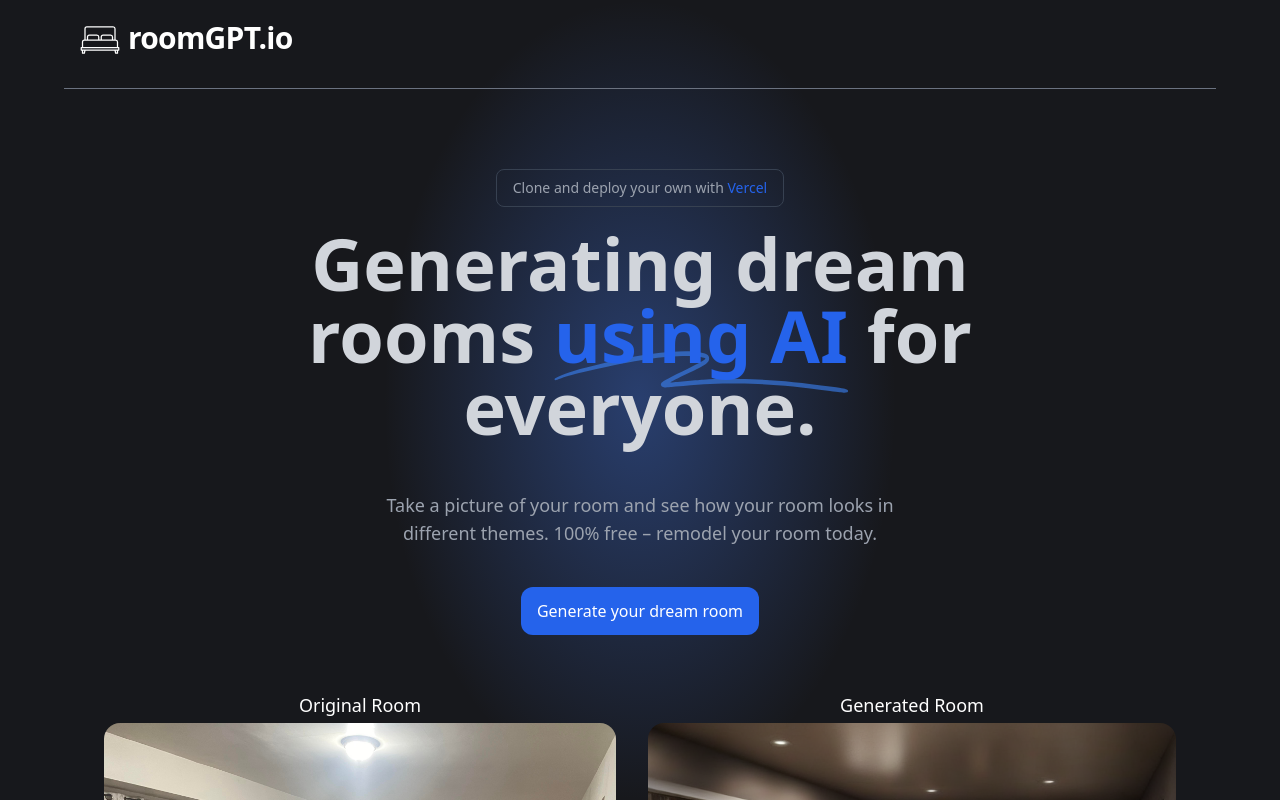
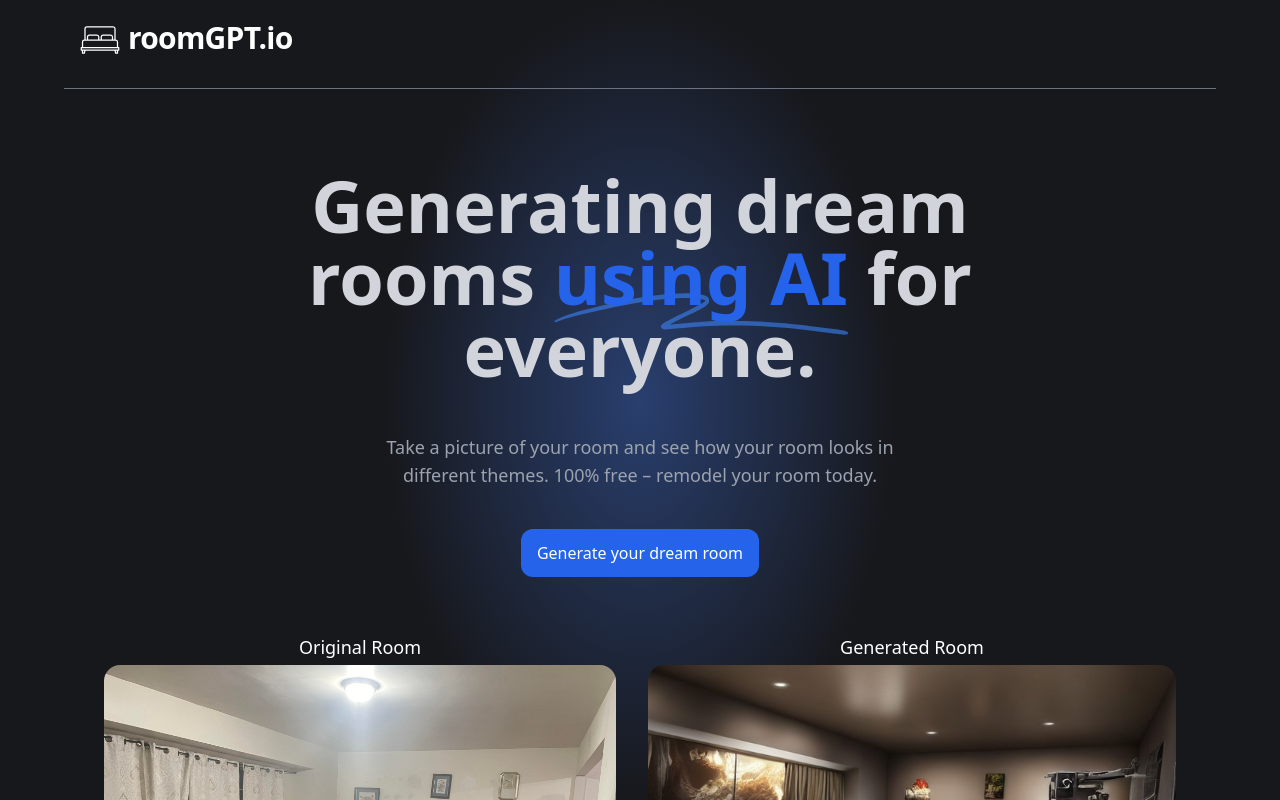
Before and after one commit to allentofight/roomGPT, a Next.js app: page / in a window 1280 px wide. Shown: the top 800 px of the page. Built offline with nearby package versions, Linux system fonts and the light colour scheme.

Commit message:
移除无用代码

```diff
--- a/app/page.tsx
+++ b/app/page.tsx
@@ -9,15 +9,6 @@
     <div className="flex max-w-6xl mx-auto flex-col items-center justify-center py-2 min-h-screen">
       <Header />
       <main className="flex flex-1 w-full flex-col items-center justify-center text-center px-4 sm:mt-20 mt-20 background-gradient">
-        <a
-          href="https://vercel.fyi/roomGPT"
-          target="_blank"
-          rel="noreferrer"
-          className="border border-gray-700 rounded-lg py-2 px-4 text-gray-400 text-sm mb-5 transition duration-300 ease-in-out"
-        >
-          Clone and deploy your own with{" "}
-          <span className="text-blue-600">Vercel</span>
-        </a>
         <h1 className="mx-auto max-w-4xl font-display text-5xl font-bold tracking-normal text-gray-300 sm:text-7xl">
           Generating dream rooms{" "}
           <span className="relative whitespace-nowrap text-blue-600">
```
